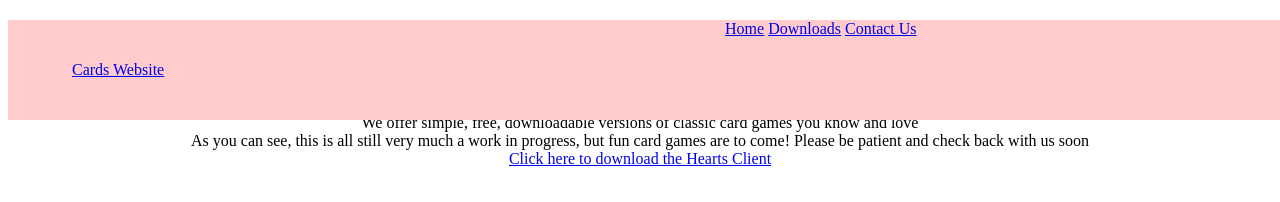
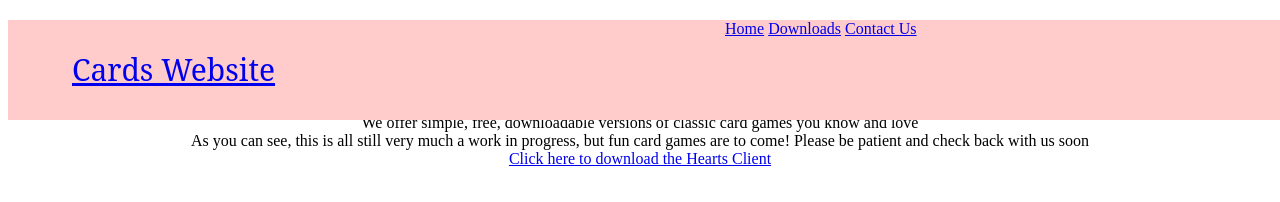
Before and after one commit to fargo-mh/cardswebsite, a plain HTML site: page index.html in a window 1280 px wide. Drawn offline with Linux system fonts and the light colour scheme.

Commit message:
small formatting 2

```diff
--- a/style.css
+++ b/style.css
@@ -27,4 +27,7 @@ header {
     float: left;
     text-align: left;
     line-height: 100px;
+    font-size: 30px;
+    font-color: #0000ff;
+    font-family: Noto Serif;
 }
```
